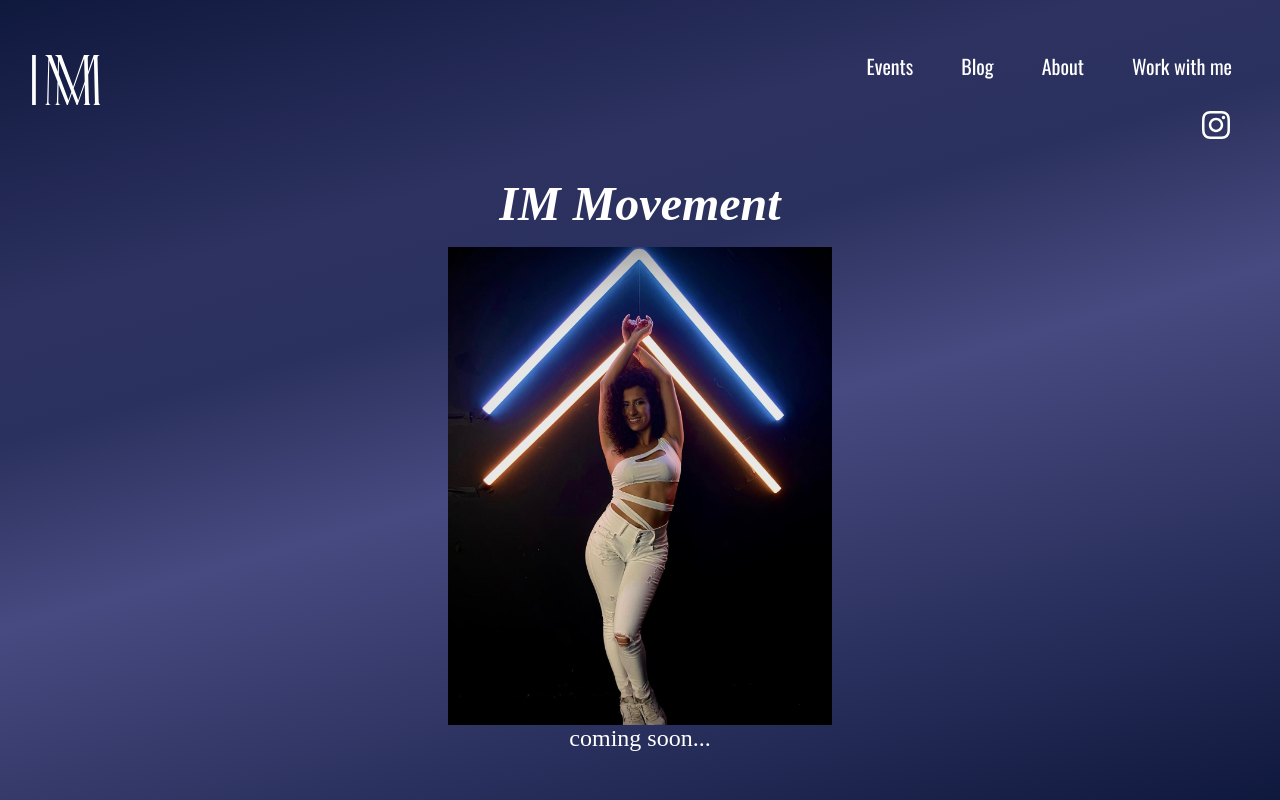
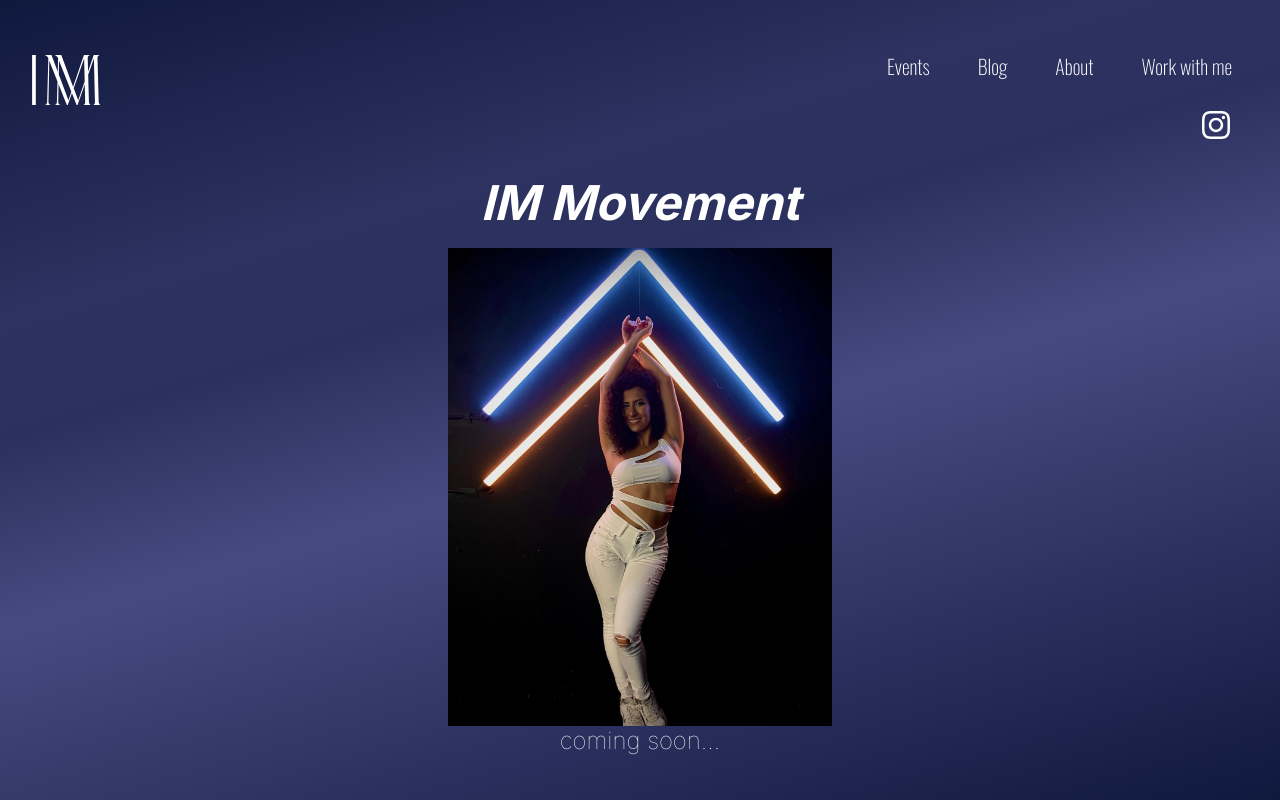
Before and after one commit to im-movement/immovement, a Next.js app: page / in a window 1280 px wide. Built offline with nearby package versions, Linux system fonts and the light colour scheme; no server answers.

Commit message:
add inter font

```diff
--- a/app/components/Header.tsx
+++ b/app/components/Header.tsx
@@ -4,7 +4,7 @@ import Link from 'next/link';
 
 import Logo from './Logo';
 import styles from '@/styles/Header.module.scss';
-import { inter, oswald } from '@/styles/fonts';
+import { oswald } from '@/styles/fonts';
 
 const LINKS = [
   { title: 'Events', href: '/events' },
--- a/app/layout.js
+++ b/app/layout.js
@@ -2,6 +2,7 @@
 import '../styles/globals.css';
 import { AuthContextProvider } from '@/context/AuthContext';
 import { useIsIOS } from './components/useIsIOS';
+import { inter } from '@/styles/fonts';
 
 export default function RootLayout({ children }) {
   const isIOS = useIsIOS();
@@ -16,7 +17,7 @@ export default function RootLayout({ children }) {
   }
 
   return (
-    <html lang="en">
+    <html lang="en" className={inter.className}>
       {/*
         <head /> will contain the components returned by the nearest parent
         head.js. Find out more at https://beta.nextjs.org/docs/api-reference/file-conventions/head
--- a/styles/Header.module.scss
+++ b/styles/Header.module.scss
@@ -30,6 +30,5 @@
     gap: 3rem;
     color: white;
     font-size: 1.25rem;
-    font-weight: light;
   }
 }
--- a/styles/fonts.ts
+++ b/styles/fonts.ts
@@ -1,11 +1,10 @@
-import { Oswald, Julius_Sans_One } from 'next/font/google';
+import { Oswald, Inter } from 'next/font/google';
 // import localFont from 'next/font/local';
 
 // // define your variable fonts
-// const inter = Inter();
+const inter = Inter({ subsets: ['latin'] });
 // const lora = Lora();
-const oswald = Oswald({ subsets: ['latin'] });
-const julis = Julius_Sans_One({ weight: '400', subsets: ['latin'] });
+const oswald = Oswald({ weight: '200', subsets: ['latin'] });
 // // define 2 weights of a non-variable font
 // // const sourceCodePro400 = Source_Sans_3({ weight: '400' });
 // // const sourceCodePro700 = Source_Sans_3({ weight: '700' });
@@ -13,7 +12,7 @@ const julis = Julius_Sans_One({ weight: '400', subsets: ['latin'] });
 // // const greatVibes = localFont({ src: './GreatVibes-Regular.ttf' });
 
 export {
-  // inter,
+  inter,
   // lora,
   oswald,
   // sourceCodePro400, sourceCodePro700, greatVibes
```
